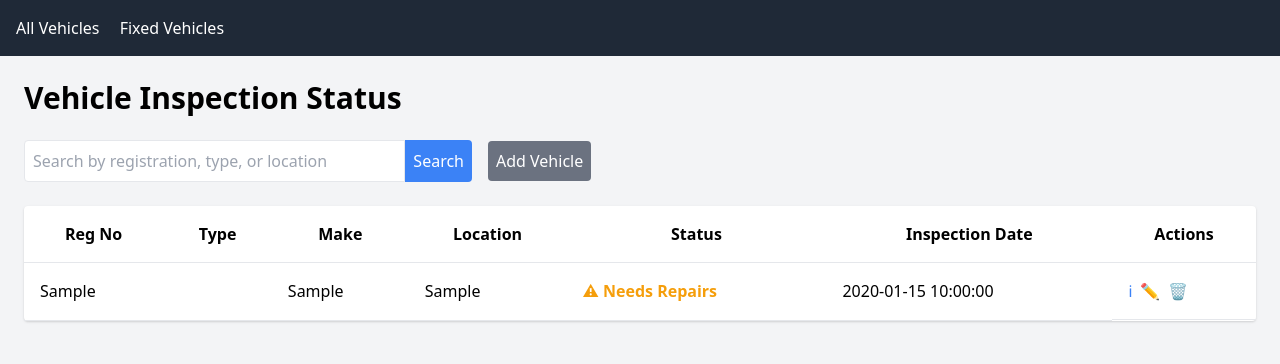
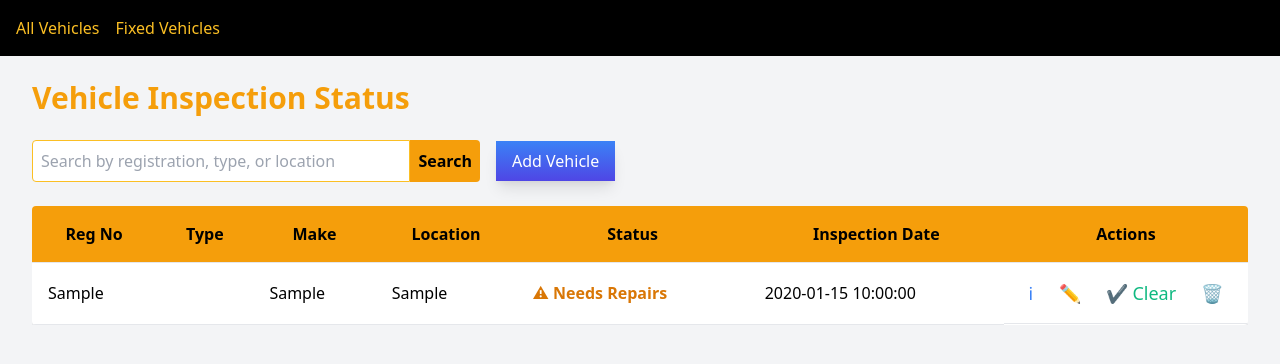
Before and after one commit to khalifaMMM12/Drts-mgt, a PHP site: page / in a window 1280 px wide. Shown: the top 364 px of the page. Run offline with PHP 8.4, Linux system fonts and the light colour scheme; tables that the repository leaves empty or names only in its code hold one stand-in row (values such as "Sample post").

Commit message:
Add Vehicle updated

```diff
--- a/public/index.php
+++ b/public/index.php
@@ -14,40 +14,44 @@ $vehicles = $stmt->fetchAll();
 
 <!DOCTYPE html>
 <html lang="en">
+
 <head>
     <meta charset="UTF-8">
     <title>Vehicle Inspection Status</title>
     <link href="https://cdn.jsdelivr.net/npm/tailwindcss@2.2.19/dist/tailwind.min.css" rel="stylesheet">
 </head>
+
 <body class="bg-gray-100">
+
     <!-- Navigation Bar -->
-<div class="bg-gray-800 text-white p-4">
-    <a href="index.php" class="mr-4">All Vehicles</a>
-    <a href="fixed_vehicles.php" class="mr-4">Fixed Vehicles</a>
-    <!-- <a href="add_vehicle.php" class="mr-4">Add New Vehicle</a> -->
+    <div class="bg-black text-yellow-400 p-4 flex flex-wrap justify-between items-center">
+        <div class="flex items-center space-x-4">
+            <a href="index.php" class="hover:text-white">All Vehicles</a>
+            <a href="fixed_vehicles.php" class="hover:text-white">Fixed Vehicles</a>
+        </div>
     </div>
 
+    <!-- Main Content Container -->
+    <div class="container mx-auto p-4 md:p-6 lg:px-8">
+        <h1 class="text-3xl font-bold text-yellow-500 mb-6">Vehicle Inspection Status</h1>
 
-<div class="container mx-auto p-6">
-    <h1 class="text-3xl font-bold mb-6">Vehicle Inspection Status</h1>
-
-    <!-- Search Bar -->
-    <div class="flex items-center w-full gap-4 mb-6">
+        <!-- Search Bar and Add Vehicle Button -->
+        <div class="flex flex-col md:flex-row items-center w-full gap-4 mb-6">
             <!-- Search Form -->
             <form method="GET" action="index.php" class="flex w-full max-w-md">
-            <input type="text" name="search" placeholder="Search by registration, type, or location"
-                value="<?php echo htmlspecialchars($search); ?>"
-                class="border p-2 flex-grow rounded-l">
-            <button type="submit" class="bg-blue-500 text-white p-2 rounded-r">Search</button>
+                <input type="text" name="search" placeholder="Search by registration, type, or location" value="<?php echo htmlspecialchars($search); ?>"
+                    class="border border-yellow-400 p-2 flex-grow rounded-l focus:border-yellow-500 focus:ring focus:ring-yellow-200 focus:ring-opacity-50">
+                <button type="submit" class="bg-yellow-500 text-black font-semibold p-2 rounded-r hover:bg-yellow-600">Search</button>
             </form>
 
             <!-- Add Vehicle Button -->
-        <button onclick="openModal()" class="bg-gray-500 text-white p-2 rounded w-auto">Add Vehicle</button>
+            <button onclick="openModal()" class="bg-gradient-to-b from-blue-500 to-indigo-600 hover:to-indigo-700 text-white px-4 py-2 shadow-lg">Add Vehicle</button>
         </div>
 
-    <!-- Vehicle List -->
-    <table class="w-full bg-white rounded shadow">
-        <thead>
+        <!-- Vehicle List Table -->
+        <div class="overflow-x-auto">
+            <table class="w-full bg-white shadow-lg rounded overflow-hidden text-sm md:text-base">
+                <thead class="bg-yellow-500 text-black">
                     <tr>
                         <th class="p-4 border-b">Reg No</th>
                         <th class="p-4 border-b">Type</th>
@@ -69,65 +73,51 @@ $vehicles = $stmt->fetchAll();
                                 <?php if ($vehicle['status'] === 'Fixed'): ?>
                                     <span class="text-green-500 font-bold">✔ Fixed</span>
                                 <?php else: ?>
-                            <span class="text-yellow-500 font-bold">⚠ Needs Repairs</span>
+                                    <span class="text-yellow-600 font-bold">⚠ Needs Repairs</span>
                                 <?php endif; ?>
                             </td>
                             <td class="p-4 border-b"><?php echo htmlspecialchars($vehicle['inspection_date']); ?></td>
-                    <td class="p-4 border-b flex items-center space-x-2">
-                        <!-- Info Icon for Viewing Full Details -->
-                        <button onclick="showDetails(<?php echo $vehicle['id']; ?>)" class="text-blue-500">ℹ</button>
-
-                        <!-- Edit Icon for Editing Vehicle -->
-                        <a href="edit_vehicle.php?id=<?php echo $vehicle['id']; ?>" class="text-yellow-500">✏</a>
-                        <?php if ($vehicle['status'] === 'Needs Repairs'): ?>
-                            <a href="clear_vehicle.php?id=<?php echo $vehicle['id']; ?>" class="text-green-500">✔ Clear</a>
-
-                            <?php endif; ?>
-                            <a href="delete_vehicle.php?id=<?php echo $vehicle['id']; ?>" class="text-red-500" onclick="return confirm('Are you sure you want to delete this vehicle?')">🗑</a>
+                            <td class="p-4 border-b flex items-center justify-around space-x-2 text-lg">
+                                <button onclick="showDetails(<?php echo $vehicle['id']; ?>)" class="text-blue-500 hover:text-blue-700">ℹ</button>
+                                <a href="edit_vehicle.php?id=<?php echo $vehicle['id']; ?>" class="text-yellow-500 hover:text-yellow-700">✏</a>
+                                <a href="clear_vehicle.php?id=<?php echo $vehicle['id']; ?>" class="text-green-500 hover:text-green-700">✔ Clear</a>
+                                <a href="delete_vehicle.php?id=<?php echo $vehicle['id']; ?>" class="text-red-500 hover:text-red-700" onclick="return confirm('Are you sure you want to delete this vehicle?')">🗑</a>
                             </td>
                         </tr>
                     <?php endforeach; ?>
                 </tbody>
             </table>
         </div>
-    <?php if (isset($_GET['message'])): ?>
-        <div class="bg-green-100 text-green-700 p-2 mb-4 rounded">
-            <?php echo htmlspecialchars($_GET['message']); ?>
     </div>
-    <?php endif; ?>
 
     <!-- Vehicle Details Modal -->
-<div id="detailsModal" class="hidden fixed inset-0 bg-gray-500 bg-opacity-75 flex items-center justify-center">
+    <div id="detailsModal" class="hidden fixed inset-0 bg-gray-500 bg-opacity-75 flex items-center justify-center p-4">
         <div class="bg-white p-6 rounded shadow-lg w-full max-w-md">
             <button onclick="closeModal()" class="absolute top-2 right-2 text-gray-700">
                 <span class="text-2xl font-bold">&times;</span>
             </button>
             <h2 class="text-2xl mb-4">Vehicle Details</h2>
-        <div id="vehicleDetails">
-            <!-- Vehicle details will be populated here dynamically -->
-        </div>
-        <div id="imageGallery" class="flex flex-wrap gap-4 mb-4">
-            <!-- Images will be added dynamically with JavaScript -->
-        </div>
+            <div id="vehicleDetails"></div>
+            <div id="imageGallery" class="flex flex-wrap gap-4 mb-4"></div>
             <button onclick="closeDetailsModal()" class="mt-4 bg-red-500 text-white p-2 rounded">Close</button>
         </div>
     </div>
 
     <!-- Add Vehicle Modal -->
-<div id="vehicleModal" class="hidden fixed inset-0 bg-gray-500 w-full bg-opacity-75 flex items-center justify-center">
-    <div class="relative bg-white p-6 rounded shadow-lg w-full max-w-3xl">
-        <button onclick="closeModal()" class="absolute p-2 top-2 right-2 text-gray-700 text-3xl">&times;</button>
-        <h2 class="text-2xl mb-4">Add Vehicle</h2>
+    <!-- Add Vehicle Modal -->
+    <div id="vehicleModal" class="fixed inset-0 bg-gray-500 bg-opacity-50 flex items-center justify-center p-4 hidden transition-opacity duration-300 ease-out">
+        <div id="vehicleModalContent" class="relative border-2 border-yellow-400 bg-white p-6 rounded-lg shadow-lg w-full max-w-lg md:max-w-2xl lg:max-w-3xl overflow-y-auto max-h-full transform translate-y-full opacity-0 transition-all duration-300 ease-out">
+        <button onclick="closeModal()" class="absolute top-2 right-2 text-gray-700 text-4xl md:text-4xl">&times;</button>
+        <h2 class="text-xl md:text-2xl mb-4 text-yellow-500 font-bold">Add Vehicle</h2>
             <form action="add_vehicle.php" id="addVehicleForm" method="POST" enctype="multipart/form-data">
-            <div class="grid grid-cols-1 md:grid-cols-2 gap-4">
+                <div class="grid grid-cols-1 gap-4 md:grid-cols-2">
                     <div>
-                    <label>Registration No:</label>
+                        <label class="block">Registration No:</label>
                         <input type="text" name="reg_no" required class="border p-2 w-full mb-4">
                     </div>
-
                     <div>
-                    <label for="type" class="block font-semibold">Vehicle Type</label>
-                    <select name="type" id="type" class="border border-gray-300 p-2 w-full rounded" required>
+                        <label class="block font-semibold">Vehicle Type</label>
+                        <select name="type" class="border border-gray-300 p-2 w-full rounded" required>
                             <option value="" disabled selected>Select a type</option>
                             <option value="Sedan">Sedan</option>
                             <option value="SUV">SUV</option>
@@ -138,7 +128,6 @@ $vehicles = $stmt->fetchAll();
                             <option value="Convertible">Convertible</option>
                         </select>
                     </div>
-
                     <div>
                         <label>Make:</label>
                         <input type="text" name="make" required class="border p-2 w-full mb-4">
@@ -154,29 +143,32 @@ $vehicles = $stmt->fetchAll();
                         <input type="date" name="inspection_date" required class="border p-2 w-full mb-4">
                     </div>
 
-                <div class="mb-4">
+                    <div class="mb-4 col-span-2">
                         <label>Needs Repairs:</label>
                         <input type="checkbox" id="needsRepairs" name="needs_repairs" onclick="toggleRepairType()">
-                    <div id="repairTypeField" class="hidden mt-4 col-span-2">
+                        <div id="repairTypeField" class="hidden mt-4">
                             <label>Type of Repair:</label>
                             <textarea name="repair_type" class="border p-2 w-full"></textarea>
                         </div>
                     </div>
 
-
                     <div class="mb-4 col-span-2">
                         <label for="images" class="block font-semibold">Upload Vehicle Pictures</label>
-                    <input type="file" name="images[]" id="images" class="border border-gray-300 p-2 w-full rounded" accept="image/*" multiple required>
+                        <input type="file" name="images[]" id="images" onchange="previewImages()" class="border border-gray-300 p-2 w-full rounded" accept="image/*" multiple required>
+                    </div>
+
+                    <!-- Image Preview Section -->
+                    <div id="imagePreview" class="col-span-2 grid grid-cols-2 gap-2 md:grid-cols-4">
+                        <!-- Preview images will be dynamically inserted here by JavaScript -->
                     </div>
                 </div>
-
-            <button type="submit" name="submit" class="bg-blue-500 text-white p-2 rounded">Add Vehicle</button>
+                <button type="submit" name="submit" class="bg-yellow-500 text-black p-2 rounded mt-4 w-full md:w-auto">Add Vehicle</button>
             </form>
         </div>
     </div>
 
-
-
+    <!-- Script -->
     <script src="../scripts/vehicle.js"></script>
 </body>
+
 </html>
```
Also changed, not shown: public/addVehilce.php (added, +24 -0 lines), scripts/vehicle.js (+40 -7 lines). Lines whose indentation alone changed are shown as unchanged.
